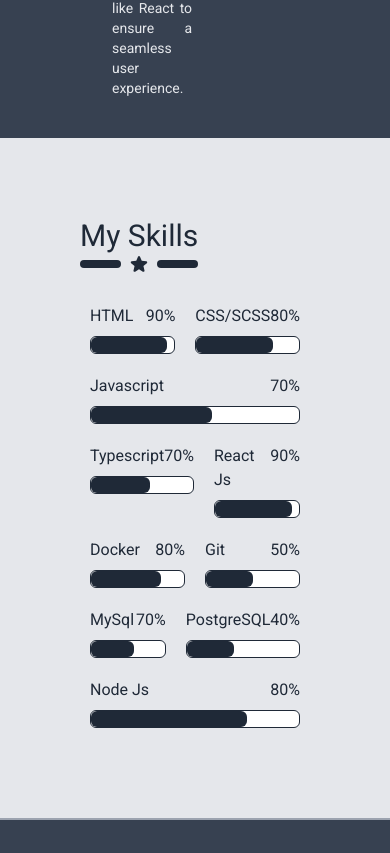
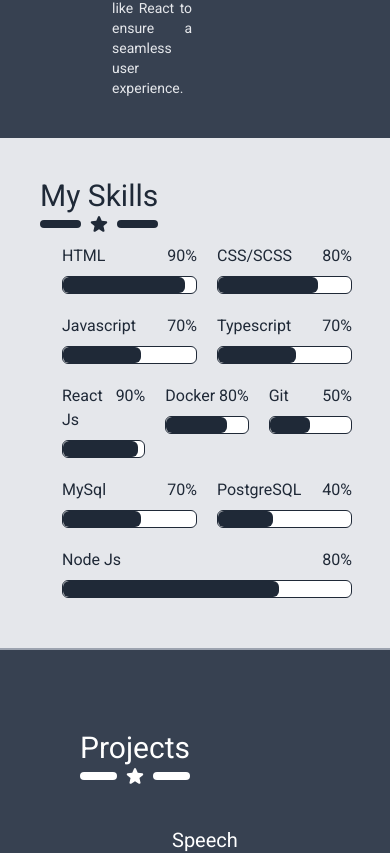
Before and after one commit to PrajwalSh0206/PrajwalSh0206.github.io, a React (Vite) app: page / in a window 390 px wide. Shown: the part 1236-2089 px from the top of the page. Built offline with nearby package versions, Linux system fonts and the light colour scheme.

Commit message:
skill-md-added

```diff
--- a/src/components/Skills/Skill.tsx
+++ b/src/components/Skills/Skill.tsx
@@ -5,7 +5,7 @@
 
 function Skill() {
   return (
-    <div className="p-20 space-y-5 bg-gray-200 text-gray-800 items-start flex flex-col" id="skills">
+    <div className="p-10 lg:p-20 space-x-3 lg:space-y-5 bg-gray-200 text-gray-800 items-start flex flex-col" id="skills">
       <Title title="My Skills" borderColor="bg-gray-800"></Title>
       <div className="container items-start">
         {skillList.map(skill => (
```
